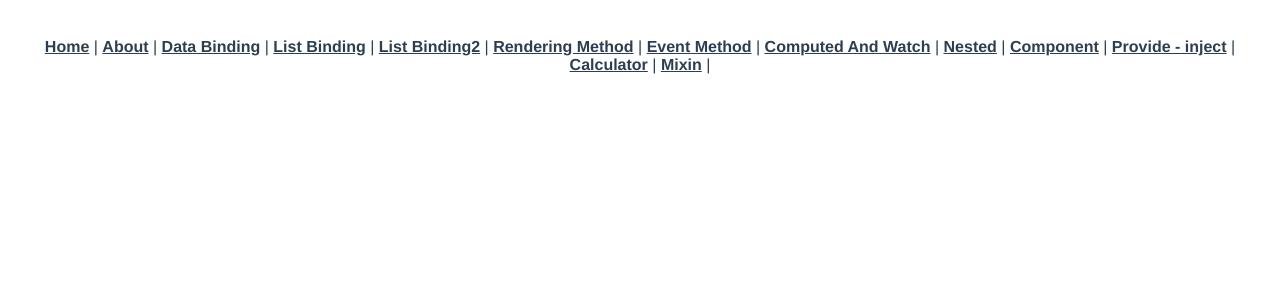
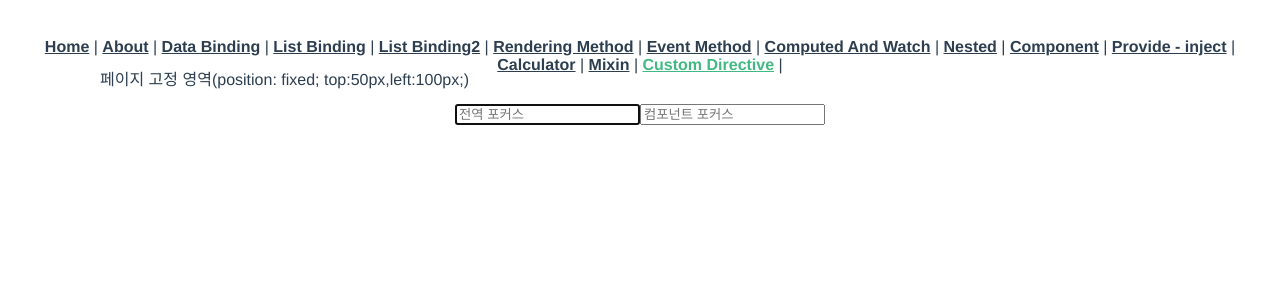
Before and after one commit to jaeho0613/vue-project, a Vue app: page /directive in a window 1280 px wide. Shown: the top 300 px of the page. Built offline with nearby package versions, Linux system fonts and the light colour scheme.

Commit message:
9.3 Custom Directives 완료 // p193

```diff
--- a/src/App.vue
+++ b/src/App.vue
@@ -14,6 +14,7 @@
       <router-link to="/provideinject">Provide - inject</router-link> |
       <router-link to="/calculator">Calculator</router-link> |
       <router-link to="/mixin">Mixin</router-link> |
+      <router-link to="/directive">Custom Directive</router-link> |
     </div>
     <router-view/>
   </div>
--- a/src/main.js
+++ b/src/main.js
@@ -1,9 +1,14 @@
 import {createApp} from 'vue'
 import App from './App.vue'
 import router from './router'
-import mixins from "@/mixins";
+import mixins from "@/mixins"
 
 const app = createApp(App)
+app.directive('focus', {
+    mounted(el) {
+        el.focus();
+    }
+})
 app.use(router)
 app.mixin(mixins)
 app.mount('#app')
--- a/src/router/index.js
+++ b/src/router/index.js
@@ -11,6 +11,7 @@ import ParentComponent from "@/views/ParentComponent";
 import ProvideInject from "@/views/ProvideInject";
 import Calculator from "@/views/Calculator";
 import Mixins from "@/views/Mixins";
+import CustomDirective from "@/views/CustomDirective";
 
 const routes = [
     {
@@ -80,6 +81,11 @@ const routes = [
         path: '/mixin',
         name: 'mixin',
         component: Mixins
+    },
+    {
+        path: '/directive',
+        name: 'directive',
+        component: CustomDirective
     }
 ]
 
--- a/src/views/CompositionAPI2.vue
+++ b/src/views/CompositionAPI2.vue
@@ -2,7 +2,7 @@
   <div>
     <h2>Composition2 Calculator</h2>
     <div>
-      <input type="text" v-model="state.num1"/>
+      <input v-focus type="text" v-model="state.num1"/>
       <span> + </span>
       <input type="text" v-model="state.num2"/>
       <span> = </span>
--- /dev/null
+++ b/src/views/CustomDirective.vue
@@ -0,0 +1,36 @@
+<template>
+  <div style="height: 1000px;">
+    <p v-pin="position">페이지 고정 영역(position: fixed; top:50px,left:100px;)</p>
+    <input type="text" v-focus placeholder="전역 포커스"/>
+    <input type="text" placeholder="컴포넌트 포커스"/>
+  </div>
+</template>
+
+<script>
+export default {
+  name: "CustomDirective",
+  directives: {
+    focus: {
+      mounted(el) {
+        el.focus();
+      }
+    },
+    pin: {
+      mounted(el, binding) {
+        el.style.position = 'fixed';
+        el.style.top = binding.value.top + 'px';
+        el.style.left = binding.value.left + 'px';
+      }
+    }
+  },
+  data() {
+    return {
+      position: {top: 50, left: 100}
+    }
+  }
+}
+</script>
+
+<style scoped>
+
+</style>
```
